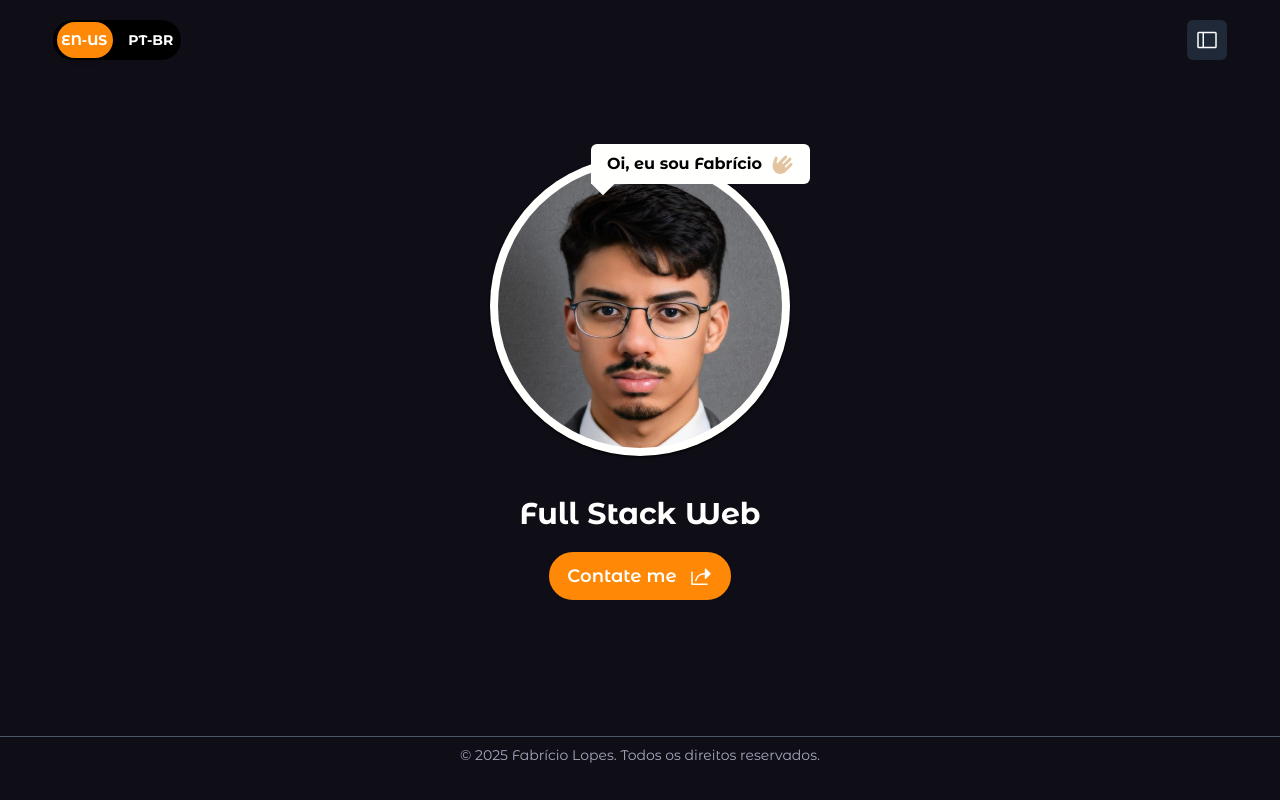
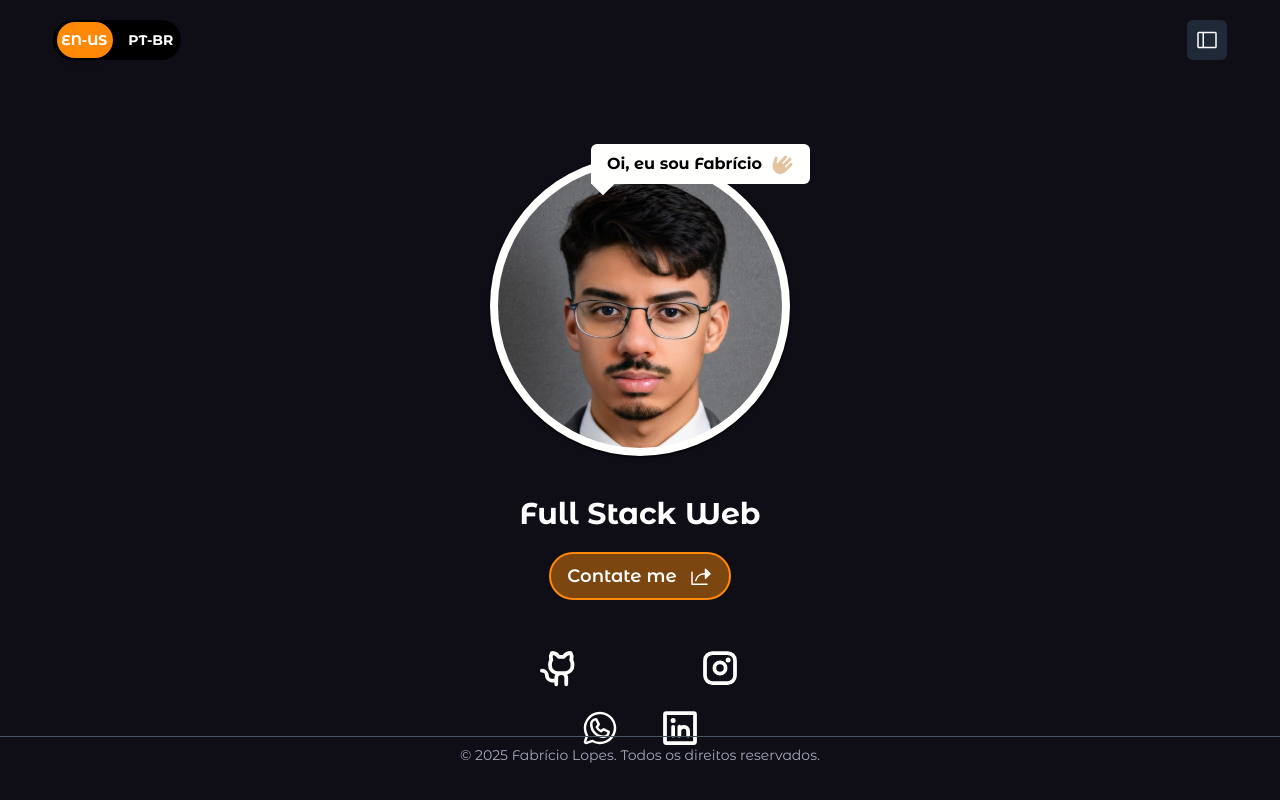
Before and after one commit to Fabrioco/Portfolio-Full-Stack, a Next.js app in the folder frontend/: page /dashboard in a window 1280 px wide. Both pictures are taken after a click on the button "Contate me". Built offline with nearby package versions, Linux system fonts and the light colour scheme.

Commit message:
:sparkles: feat: Criei um dropdown de links

```diff
--- a/frontend/src/ui/dashboard/description.tsx
+++ b/frontend/src/ui/dashboard/description.tsx
@@ -1,20 +1,31 @@
 "use client";
 import { Share } from "@phosphor-icons/react";
-import { motion } from "framer-motion";
+import { AnimatePresence, motion } from "framer-motion";
+import React from "react";
+import { Dropdown } from "./dropdown";
 
 export function Description() {
+  const [isActive, setIsActive] = React.useState<boolean>(false);
   return (
     <motion.div
-      className="flex flex-col items-center gap-5"
+      className="flex flex-col items-center gap-5 relative"
       initial={{ opacity: 0, y: 300 }}
       animate={{ opacity: 1, y: 0 }}
       exit={{ opacity: 0, y: 300 }}
       transition={{ duration: 0.5 }}
     >
       <h1 className="text-3xl font-bold">Full Stack Web</h1>
-      <button className="flex items-center gap-3 px-4 py-2 bg-button rounded-full font-semibold text-lg text-buttonText active:scale-95 transition-all active:bg-opacity-55 border-button border-2">
+      <button
+        className={`flex items-center gap-3 px-4 py-2 bg-button rounded-full font-semibold text-lg text-buttonText active:scale-95 transition-all active:bg-opacity-55 border-button border-2 ${
+          isActive && "bg-opacity-45"
+        }`}
+        onClick={() => setIsActive(!isActive)}
+      >
         Contate me <Share size={24} weight="fill" color="#fffffe" />
       </button>
+      <AnimatePresence>
+        {isActive && <Dropdown />}
+      </AnimatePresence>
     </motion.div>
   );
 }
--- /dev/null
+++ b/frontend/src/ui/dashboard/dropdown.tsx
@@ -0,0 +1,93 @@
+"use client";
+import {
+  GithubLogo,
+  InstagramLogo,
+  LinkedinLogo,
+  WhatsappLogo,
+} from "@phosphor-icons/react";
+
+import { motion } from "framer-motion";
+
+export function Dropdown() {
+  return (
+    <div className="absolute top-28 mt-10">
+      <div className="relative w-[200px] h-[100px] grid grid-cols-2  ">
+        <motion.i
+          initial={{ opacity: 0, scale: 0 }}
+          animate={{ opacity: 1, scale: 1 }}
+          exit={{ opacity: 0, scale: 0, transition: { delay: 1.5 } }}
+          className="absolute top-0 left-0"
+        >
+          <motion.a
+            whileHover={{ scale: 1.1 }}
+            href="https://github.com/Fabrioco"
+            target="_blank"
+            rel="noopener noreferrer"
+          >
+            <GithubLogo size={40} color="#fffffe" weight="bold" />
+          </motion.a>
+        </motion.i>
+
+        <motion.i
+          className="absolute top-0 right-0"
+          initial={{ opacity: 0, scale: 0 }}
+          animate={{ opacity: 1, scale: 1, transition: { delay: 1.5 } }}
+          exit={{ opacity: 0, scale: 0, transition: { delay: 0 } }}
+        >
+          <motion.a
+            whileHover={{ scale: 1.1 }}
+            href="https://www.instagram.com/fabriocode/"
+            target="_blank"
+            rel="noopener noreferrer"
+          >
+            <InstagramLogo
+              size={40}
+              color="#fffffe"
+              weight="bold"
+              className="cursor-pointer"
+            />
+          </motion.a>
+        </motion.i>
+
+        <motion.i
+          className="absolute bottom-0 left-10"
+          initial={{
+            opacity: 0,
+            scale: 0,
+          }}
+          animate={{
+            opacity: 1,
+            scale: 1,
+            transition: { delay: 0.5 },
+          }}
+          exit={{ opacity: 0, scale: 0, transition: { delay: 1 } }}
+        >
+          <motion.a
+            whileHover={{ scale: 1.1 }}
+            href="https://wa.me/5511960168159?text=Olá%20Fabrício,%20gostaria%20de%20conversar%20com%20você!"
+            target="_blank"
+            rel="noopener noreferrer"
+          >
+            <WhatsappLogo size={40} color="#fffffe" weight="regular" />
+          </motion.a>
+        </motion.i>
+
+        <motion.i
+          className="absolute bottom-0 right-10"
+          initial={{ opacity: 0, scale: 0 }}
+          animate={{ opacity: 1, scale: 1, transition: { delay: 1 } }}
+          exit={{ opacity: 0, scale: 0, transition: { delay: 0.5 } }}
+        >
+          <motion.a
+            whileHover={{ scale: 1.1 }}
+            href="https://www.linkedin.com/in/fabrício-oliveira-lopes-b713892bb"
+            target="_blank"
+            rel="noopener noreferrer"
+          >
+            <LinkedinLogo size={40} color="#fffffe" weight="bold" />
+          </motion.a>
+        </motion.i>
+      </div>
+    </div>
+  );
+}
```
